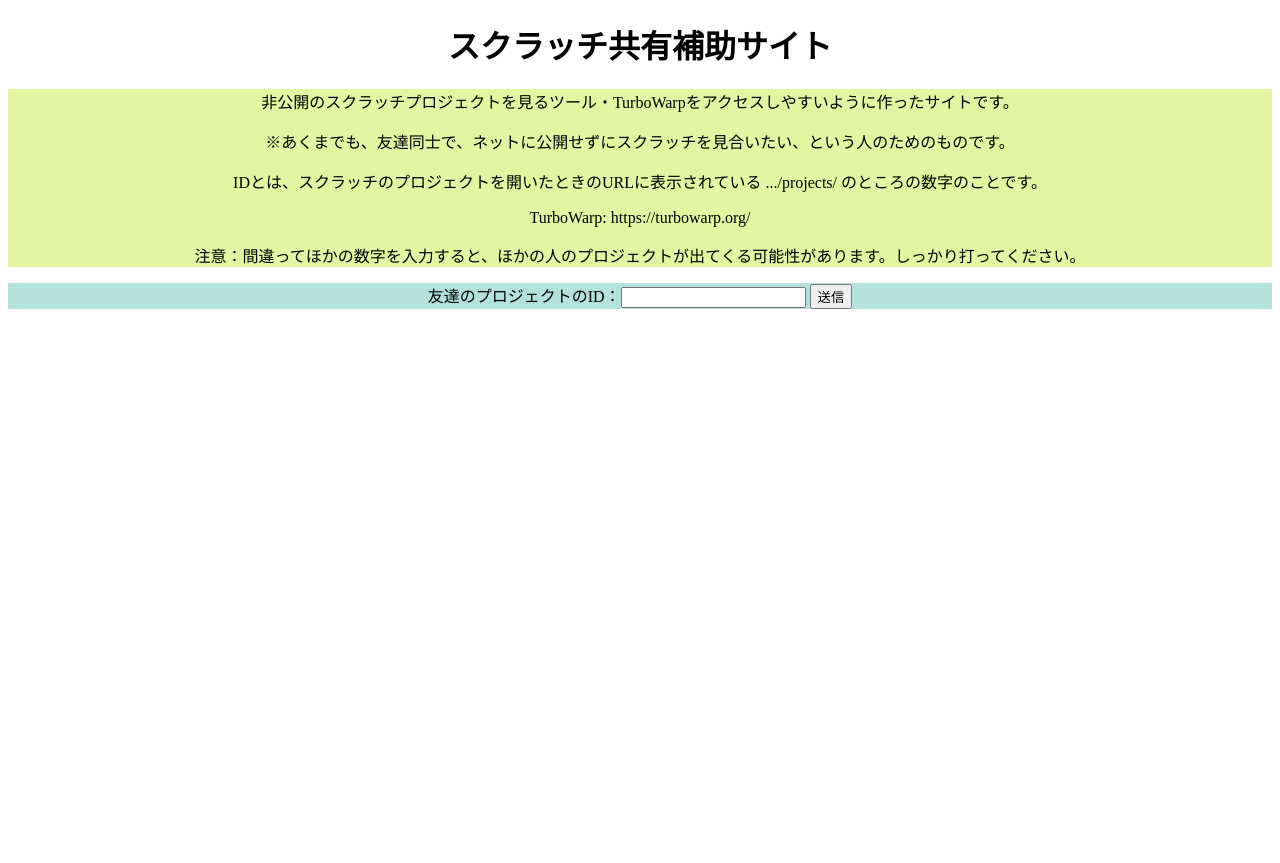
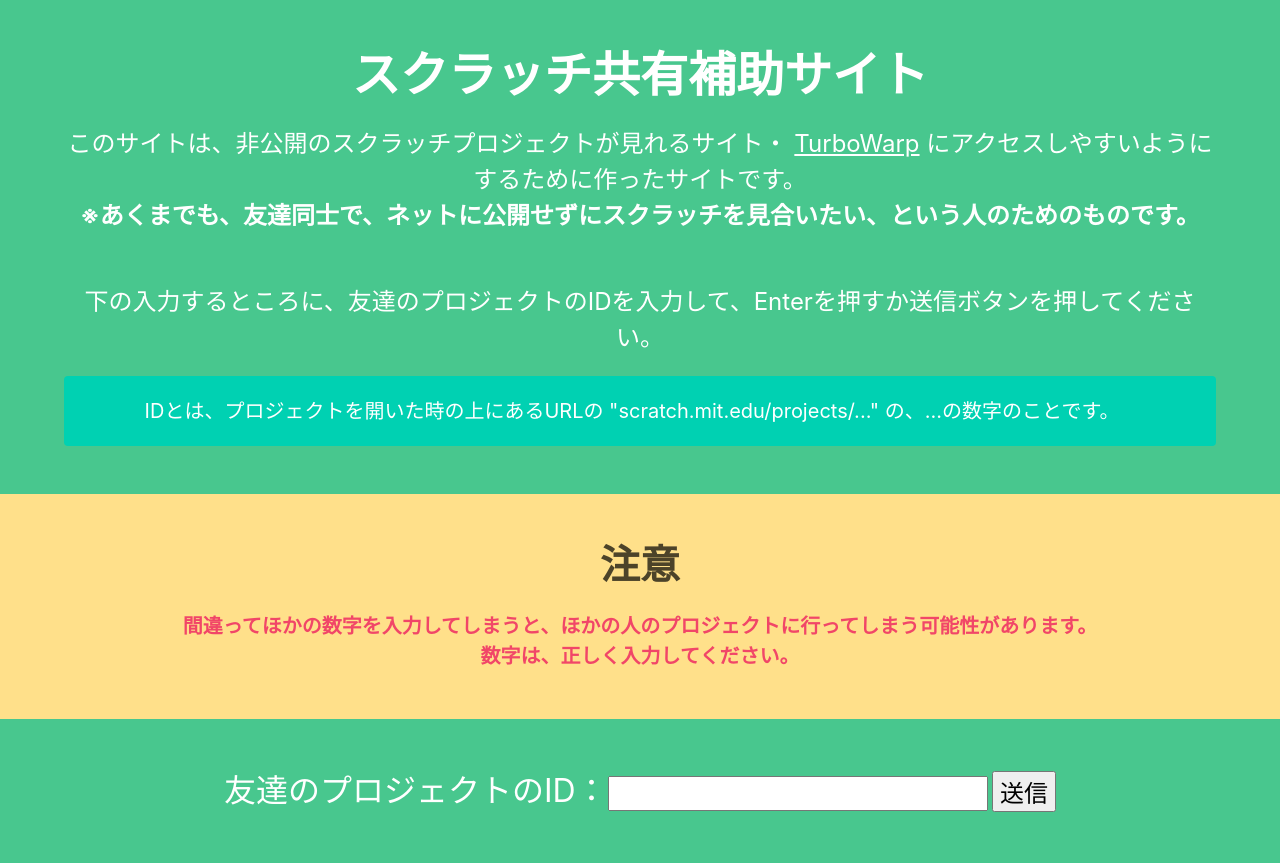
Before and after one commit to gitHubUserNK/ScratchShare, a plain HTML site: page index.html in a window 1280 px wide. Before the commit the page ends 800 px from the top, so only its background shows below. Drawn offline with nearby package versions, Linux system fonts and the light colour scheme.

Commit message:
Update index.html

```diff
--- a/index.html
+++ b/index.html
@@ -7,31 +7,46 @@
         h1 {
         text-align: center;
     }
-    div#text-caution{
-        background-color: rgba(213, 240, 114, 0.667);
-    }
-    div#input{
-        background-color: rgba(142, 211, 202, 0.671);
-    }
 </style>
 <head>
   <meta charset="UTF-8">
+  <meta name="viewport" content="width=device-width, initial-scale=1">
+  <link rel="stylesheet" href="https://cdn.jsdelivr.net/npm/bulma@0.9.3/css/bulma.min.css">
   <title>TurboWarpアクセスサイト</title>
 </head>
 <body>
-  <div id="center">
-    <h1>スクラッチ共有補助サイト</h1>
-    <div id="text-caution">
-      <p>非公開のスクラッチプロジェクトを見るツール・TurboWarpをアクセスしやすいように作ったサイトです。</p>
-      <p>※あくまでも、友達同士で、ネットに公開せずにスクラッチを見合いたい、という人のためのものです。</p>
-      <p>IDとは、スクラッチのプロジェクトを開いたときのURLに表示されている .../projects/ のところの数字のことです。</p>
-      <p>TurboWarp: https://turbowarp.org/ </p>
-      <p>注意：間違ってほかの数字を入力すると、ほかの人のプロジェクトが出てくる可能性があります。しっかり打ってください。</p>
+  <section class="hero is-success">
+    <div class="hero-body">
+      <div class="container">
+        <h1 class="title is-size-1">スクラッチ共有補助サイト</h1>
+        <p></p>
+        <p class="is-size-4"> このサイトは、非公開のスクラッチプロジェクトが見れるサイト・ <a class="is-size-4" href="https://turbowarp.org/" target="_blank" rel="noopener noreferrer"><u>TurboWarp</u></a> にアクセスしやすいようにするために作ったサイトです。 </p>
+        <p class="is-size-4" style="margin-bottom:50px;"> <span class="has-text-weight-bold">
+              ※あくまでも、友達同士で、ネットに公開せずにスクラッチを見合いたい、という人のためのものです。
+            </span> </p>
+        <p class="is-size-4" style="margin-bottom:20px;"> 下の入力するところに、友達のプロジェクトのIDを入力して、Enterを押すか送信ボタンを押してください。 </p>
+        <div class="notification is-primary">
+          <p><span class="is-size-5">IDとは、プロジェクトを開いた時の上にあるURLの "scratch.mit.edu/projects/..." の、...の数字のことです。</span></p>
+        </div>
+      </div>
     </div>
-    <div id="input">
-      <p> <label>友達のプロジェクトのID：<input type="number" id="id"></label> <input type="button" value="送信" id="redirectButton"> </p>
+  </section>
+  <section class="hero is-warning">
+    <div class="hero-body">
+      <div class="container">
+        <h2 class="title is-size-2">注意</h2>
+        <p class="has-text-danger"><span class="is-size-5"><span class="has-text-weight-bold">間違ってほかの数字を入力してしまうと、ほかの人のプロジェクトに行ってしまう可能性があります。<br>数字は、正しく入力してください。</span></span>
+        </p>
+      </div>
     </div>
-  </div>
+  </section>
+  <section class="hero is-success">
+    <div class="hero-body">
+      <div class="container">
+        <p> <label class="is-size-3">友達のプロジェクトのID：<input type="number" id="id" class="is-size-4"></label> <input type="button" value="送信" id="redirectButton" class="is-size-4"> </p>
+      </div>
+    </div>
+  </section>
   <script>
     function buttonClick(){
       if(id.value == null || id.value == "" || id.value == '' || id.value <= 0 || String(id.value).indexOf('.') != -1){
```
